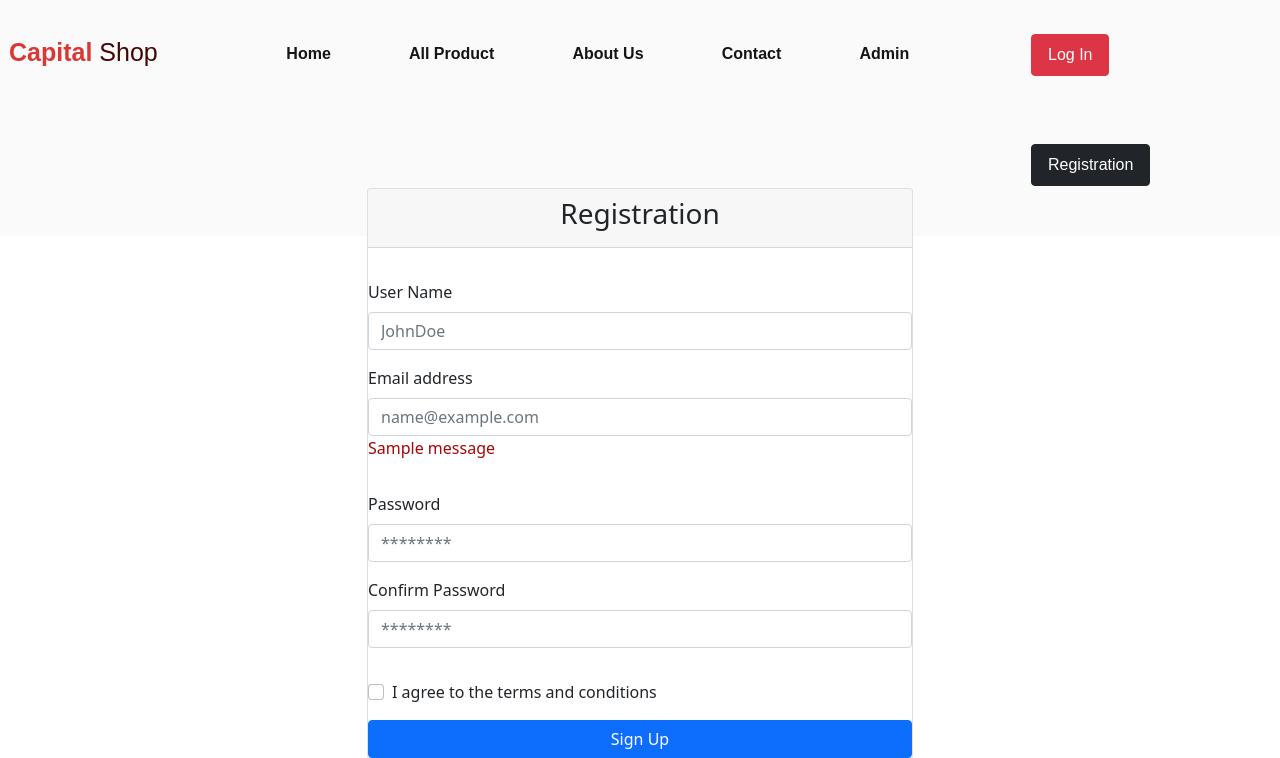
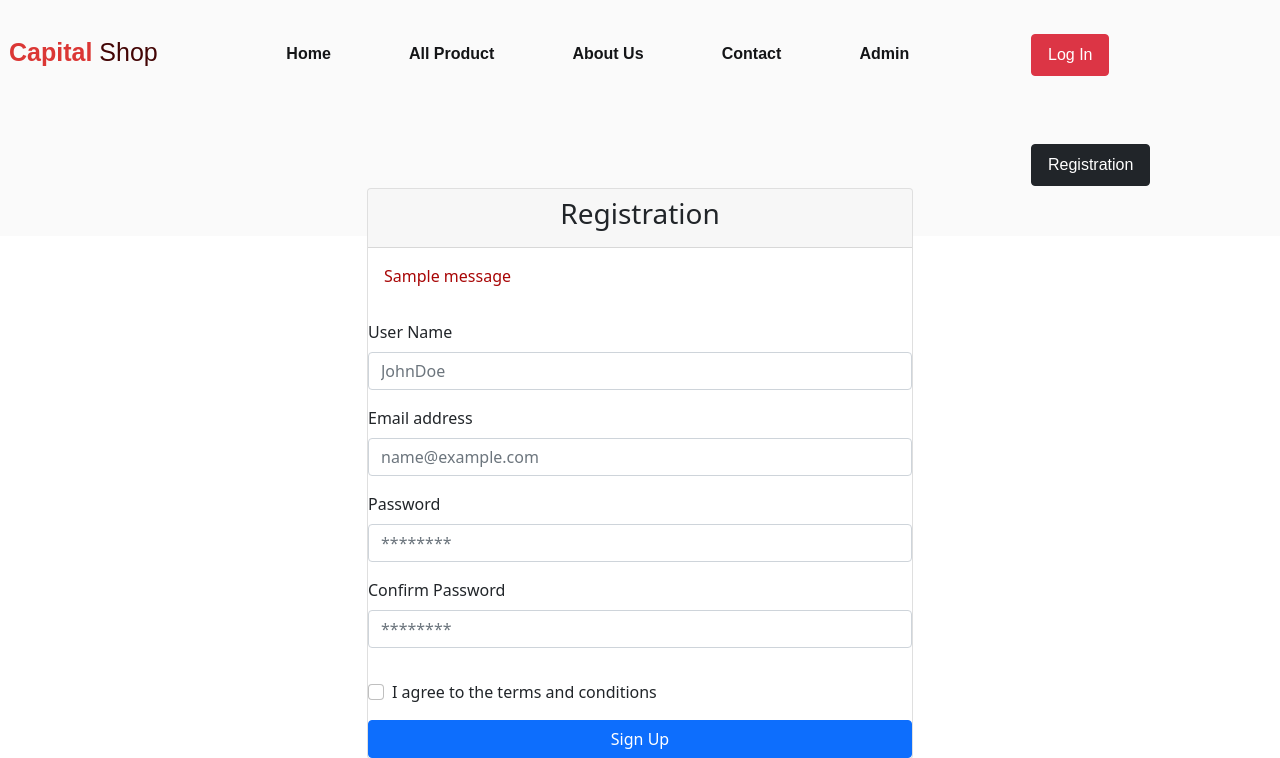
Before and after one commit to ArkoKhan/e-commerce, a Django app: page /registry in a window 1280 px wide. Shown: the top 758 px of the page. Run offline with Django 5.2, Linux system fonts and the light colour scheme; one stand-in notice (Sample message) is shown.

Commit message:
new changes

```diff
--- a/static/main.js
+++ b/static/main.js
@@ -1,11 +1,11 @@
 const password01 = document.querySelector("#password001");
 const password02 = document.querySelector("#password002");
-const msg = document.querySelector(".msg");
+const msgPass = document.querySelector(".msg_pass");
 
-password02.addEventListener("change", function () {
+password02.addEventListener("input", function () {
   if (password01.value != password02.value) {
-    msg.innerHTML = `<span class="msg_warning">Your Password did not match.</span>`;
+    msgPass.innerHTML = `<span class="msg_warning">Your Password did not match.</span>`;
   } else {
-    msg.innerHTML = `<span class="msg_success">Your Password matched.</span>`;
+    msgPass.innerHTML = `<span class="msg_success">Your Password matched.</span>`;
   }
 });
--- a/templates/web_temp/registryfrom.html
+++ b/templates/web_temp/registryfrom.html
@@ -12,6 +12,11 @@
             <h3 class="text-center">Registration</h3>
           </div>
           <div class="card-body">
+            {% if messages %}
+                {% for message in messages %}
+                <p{% if message.tags %} class="{{ message.tags }} msg_warning"{% endif %}>{{ message }}</p>
+                {% endfor %}
+              {% endif %}
             <form method="POST">
               {% csrf_token %}
               <!-- <div class="mb-3">
@@ -43,12 +48,6 @@
                   name="email"
                   placeholder="name@example.com"
                 />
-                {% if messages %}
-                      {% for message in messages %}
-                      <p{% if message.tags %} class="{{ message.tags }} msg_warning"{% endif %}>{{ message }}</p>
-                      {% endfor %}
-
-                  {% endif %}
               </div>
               <!-- <div class="mb-3">
                 <label for="email02" class="form-label"
@@ -83,12 +82,7 @@
                   name="password1"
                   placeholder="********"
                 />
-                <!-- {% if messages %}
-                      {% for message in messages %}
-                      <p{% if message.tags %} class="{{ message.tags }} msg_warning"{% endif %}>{{ message }}</p>
-                      {% endfor %}
-                  {% endif %} -->
-                  <p class="msg"></p>
+                  <p class="msg_pass"></p>
               </div>
               <div class="mb-3 form-check">
                 <input type="checkbox" class="form-check-input" id="agree" required />
--- a/website/views.py
+++ b/website/views.py
@@ -18,14 +18,14 @@ def Registry(request):
         password1 = request.POST.get("password1")
         if password == password1:
             if User.objects.filter(username = name).exists():
-                messages.warning(request, "Username already exists.")
+                messages.warning(request, "Username already exists try another one.")
             user = User.objects.create_user(username = name, email=email, password=password)
             user.set_password(password)
             user.save()
             messages.success(request, "Your account has been created successfully.")
             return redirect("logIn")
         else:
-            messages.warning(request, "Your Password did not match.")
+            messages.warning(request, "Fix the Problems and try again.")
 
     return render(request, "web_temp/registryfrom.html")
 
```
